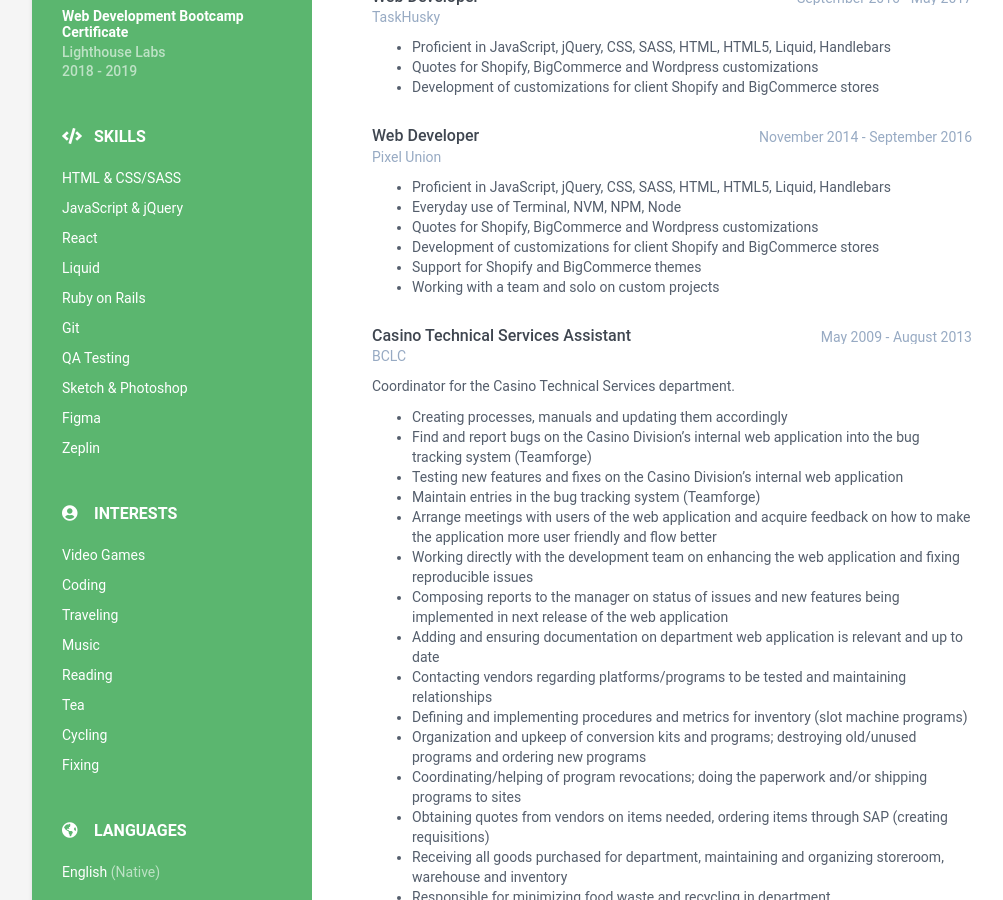
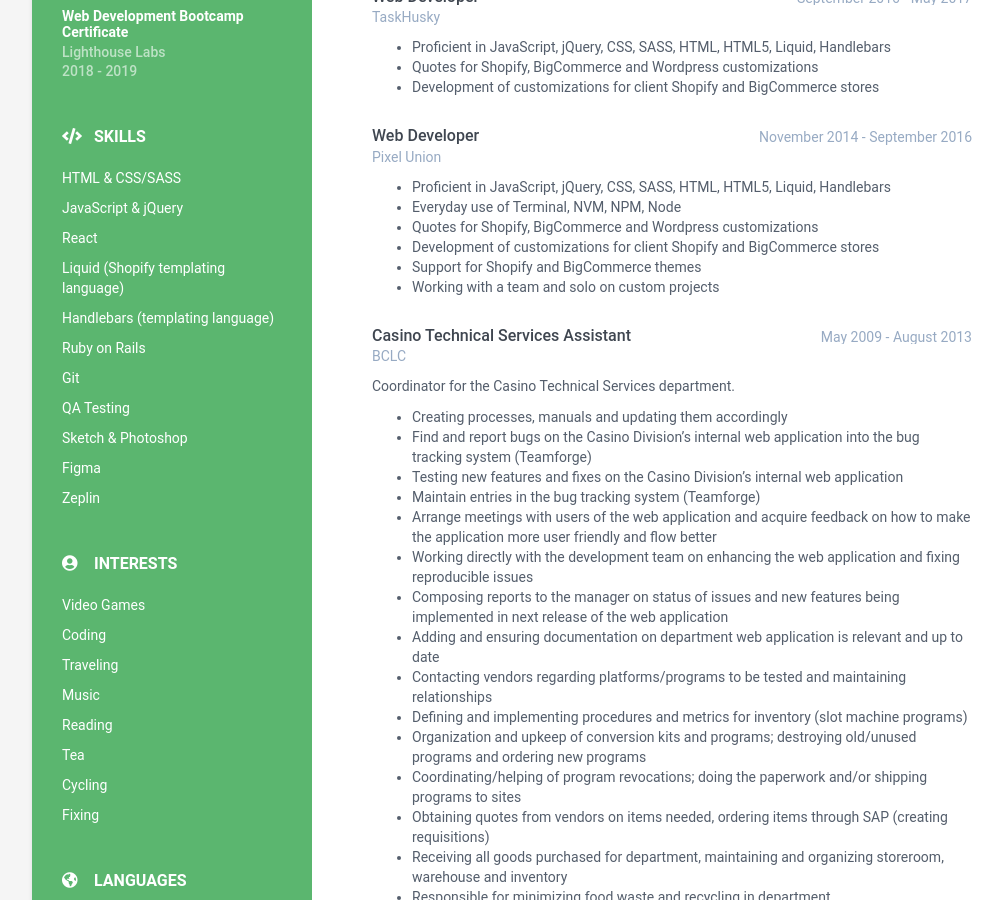
Before and after one commit to Jesswinters/Jesswinters.github.io, a Jekyll site: the page built from index.html, in a window 1280 px wide and 900 px high, scrolled down 527 px. Shown: the whole window, without its empty margins (108-1111 px from the left). Built offline with Jekyll 4.4.1, drawn with Linux system fonts in a browser that asks for light colours.

Commit message:
Added Handlebars to skills list

```diff
--- a/_data/data.yml
+++ b/_data/data.yml
@@ -153,7 +153,8 @@ skills:
     - name: HTML & CSS/SASS
     - name: JavaScript & jQuery
     - name: React
-    - name: Liquid
+    - name: Liquid (Shopify templating language)
+    - name: Handlebars (templating language)
     - name: Ruby on Rails
     - name: Git
     - name: QA Testing
```
